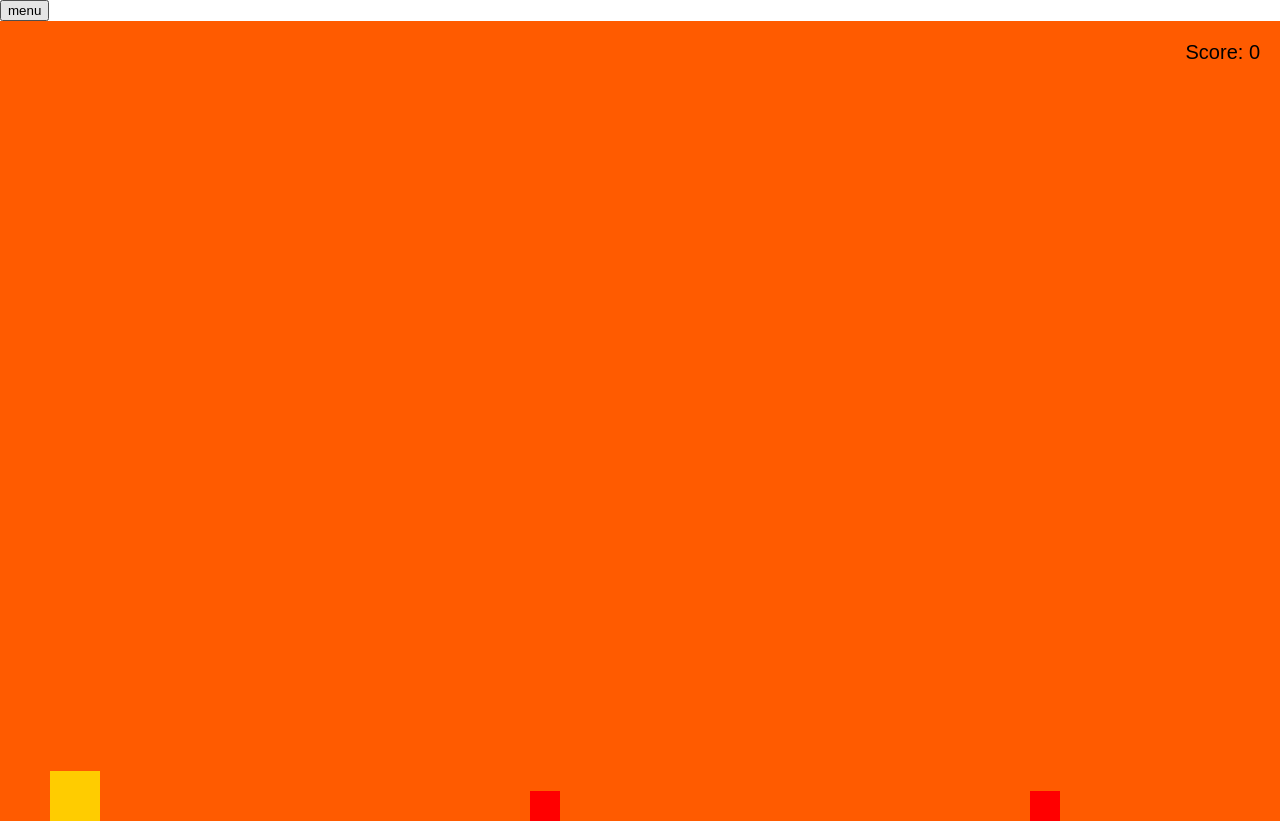
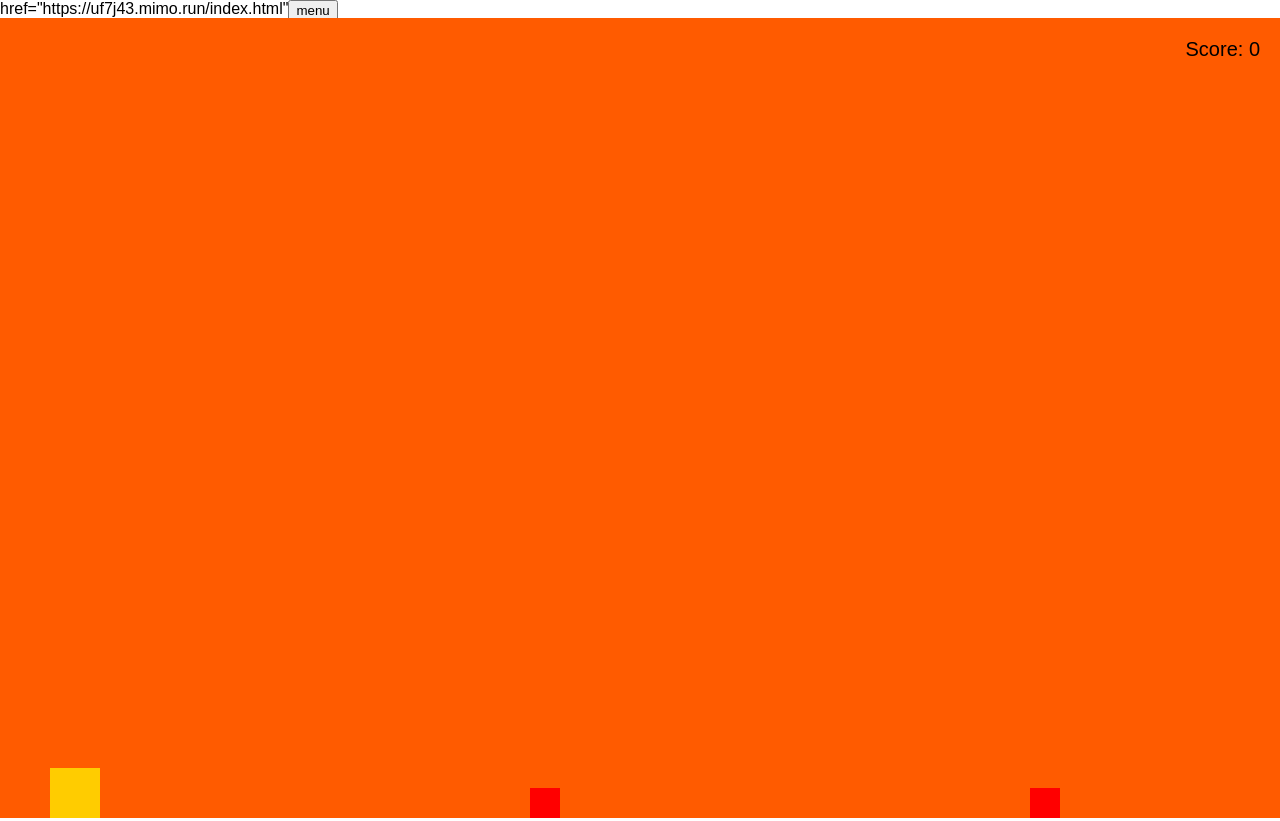
Before and after one commit to viperfighterpilot33066/geo-dash, a website: page index.html in a window 1280 px wide. Drawn offline with Linux system fonts and the light colour scheme.

Commit message:
index.html

```diff
--- a/index.html
+++ b/index.html
@@ -4,8 +4,11 @@
     <meta charset="UTF-8">
     <meta name="viewport" content="width=device-width, initial-scale=1.0">
     <title>Geometry Dash Game</title>
-    <button href="https://uf7j43.mimo.run/index.html">menu</button>
+  <a>href="https://uf7j43.mimo.run/index.html"  <button class="back">menu</button> </a>
     <style>
+        .back {
+            position: absolute;
+        }
         body {
             margin: 0;
             overflow: hidden;
```
